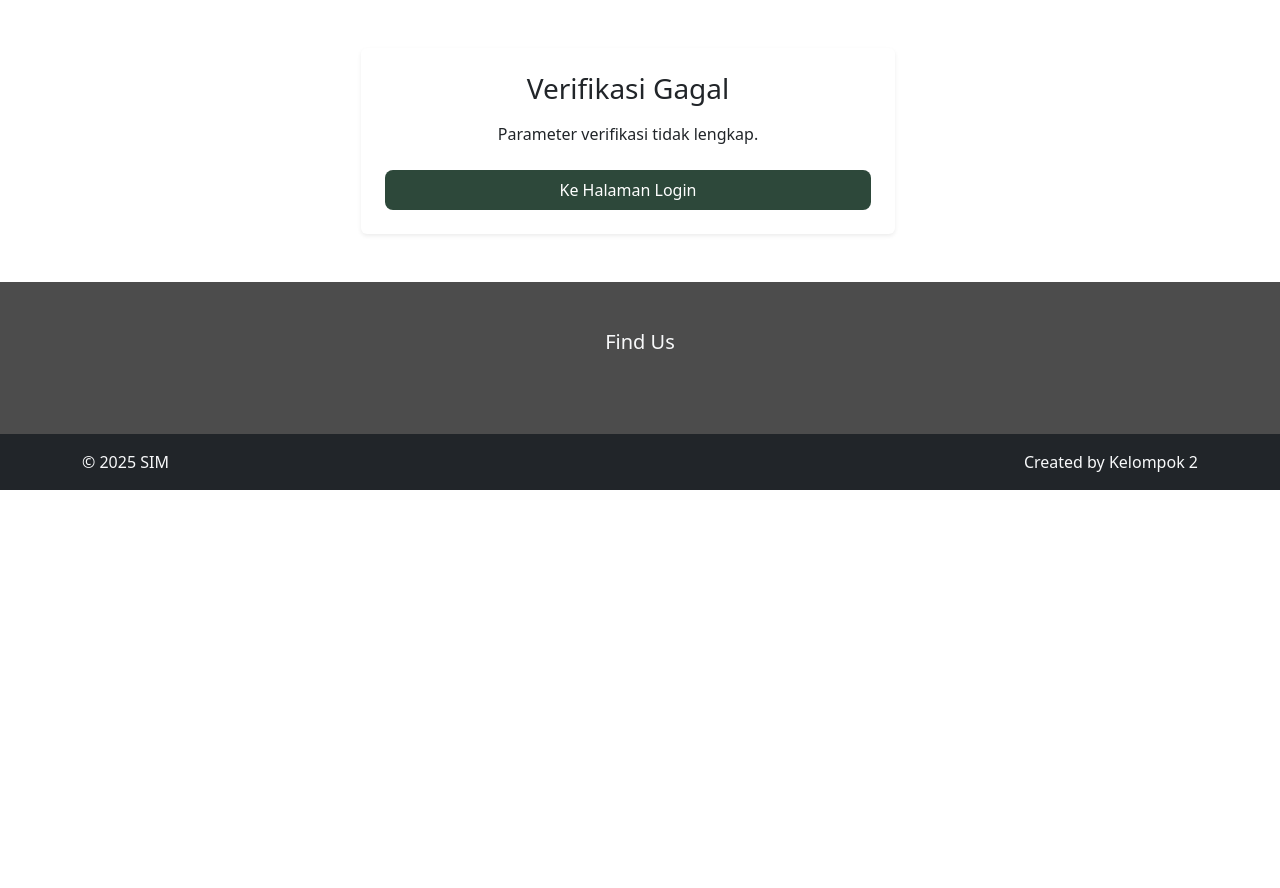
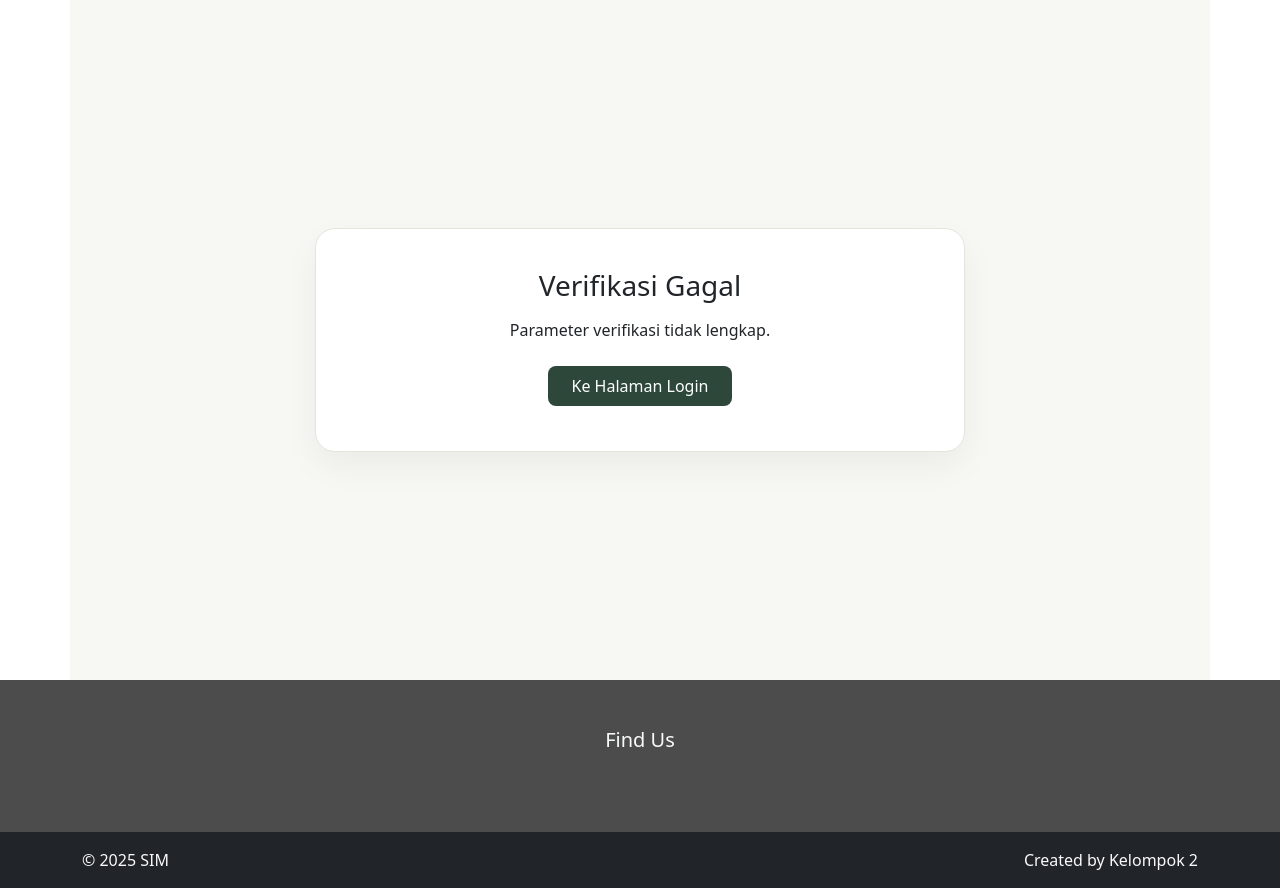
Before and after one commit to zahrasalma31-ops/mountify, a PHP site: page /mountify/verify.php in a window 1280 px wide. Shown: the part 56-944 px from the top of the page. Before the commit the page ends 546 px from the top, so only its background shows below. Run offline with PHP 8.4, Linux system fonts and the light colour scheme.

Commit message:
halaman verif

```diff
--- a/verify.php
+++ b/verify.php
@@ -50,11 +50,9 @@ if (isset($_GET['email']) && isset($_GET['token'])) {
 
 <?php require "navbar.php"; ?>
 
-<!-- Wrapper utama: kasih tinggi min 75% viewport dan center vertikal -->
-<div class="container min-vh-75 d-flex align-items-center py-5">
-    <div class="row w-100 justify-content-center">
-        <div class="col-md-8 col-lg-6">
-            <div class="card border-0 shadow-sm p-4 text-center">
+<!-- Pakai wrapper & card yang sama dengan halaman register -->
+<div class="container register-wrapper">
+    <div class="register-card mx-auto text-center">
 
         <h3 class="mb-3">
             <?= $success ? "Verifikasi Berhasil" : "Verifikasi Gagal"; ?>
@@ -72,8 +70,6 @@ if (isset($_GET['email']) && isset($_GET['token'])) {
 
     </div>
 </div>
-    </div>
-</div>
 
 <?php require "footer.php"; ?>
 
```
Lines whose indentation alone changed are shown as unchanged.
